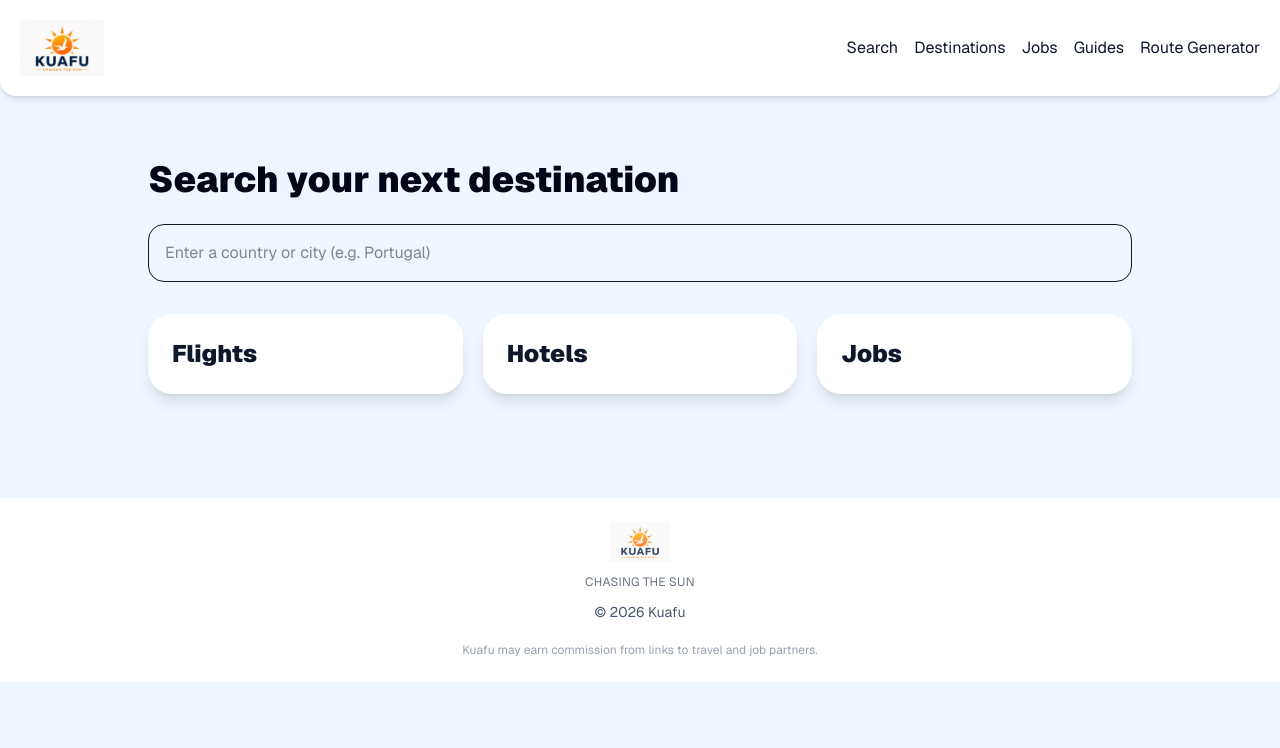
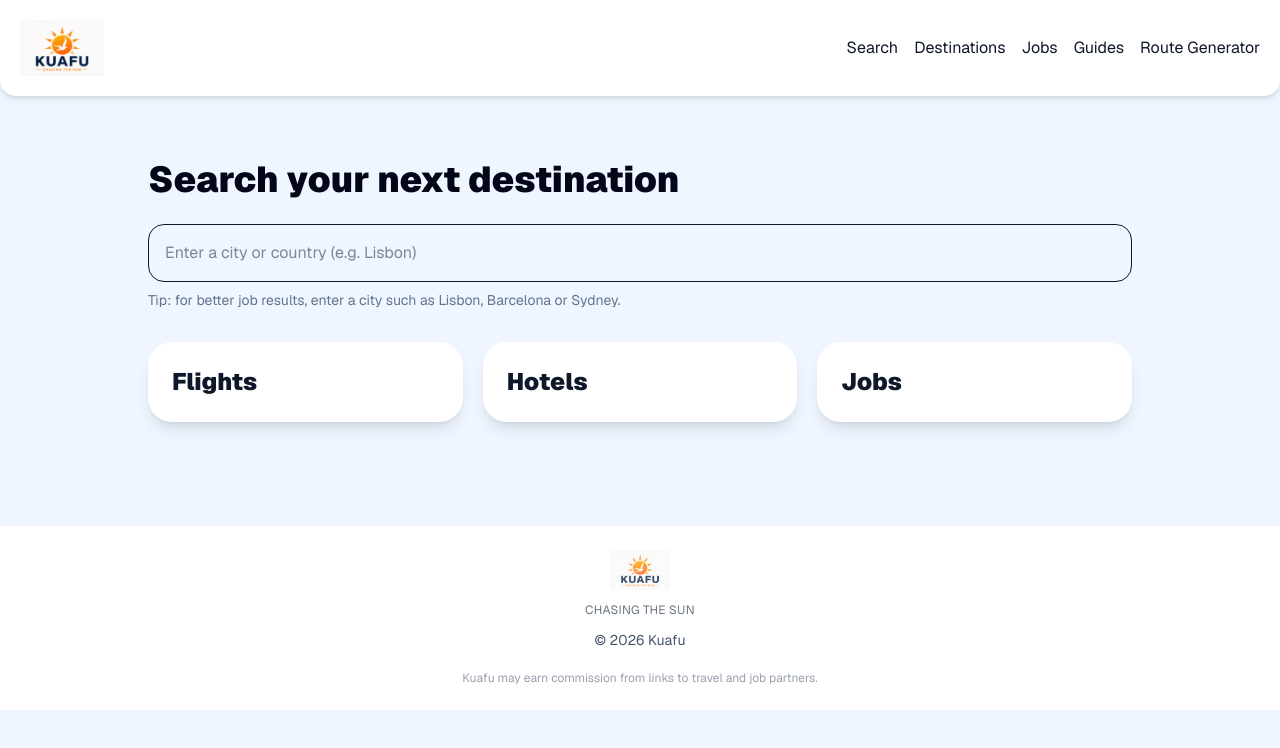
Before and after one commit to fabienproctor-tech/kuafu, a Next.js app: page /search in a window 1280 px wide. Shown: the top 748 px of the page. Built offline with nearby package versions, Linux system fonts and the light colour scheme.

Commit message:
Improve search UX and add safe external links

```diff
--- a/app/search/page.tsx
+++ b/app/search/page.tsx
@@ -30,33 +30,40 @@ function SearchContent() {
 
         <input
           type="text"
-          placeholder="Enter a country or city (e.g. Portugal)"
+          placeholder="Enter a city or country (e.g. Lisbon)"
           className="mt-6 w-full rounded-2xl border p-4"
           value={destination}
           onChange={(e) => setDestination(e.target.value)}
         />
 
+        <p className="mt-2 text-sm text-slate-500">
+          Tip: for better job results, enter a city such as Lisbon, Barcelona or Sydney.
+        </p>
+
         <div className="mt-8 grid gap-5 md:grid-cols-3">
           <a
-            className="rounded-3xl bg-white p-6 shadow-lg"
+            className="rounded-3xl bg-white p-6 shadow-lg hover:shadow-xl transition"
             href={getFlightLink(destination)}
             target="_blank"
+            rel="noopener noreferrer"
           >
             <h2 className="text-2xl font-black">Flights</h2>
           </a>
 
           <a
-            className="rounded-3xl bg-white p-6 shadow-lg"
+            className="rounded-3xl bg-white p-6 shadow-lg hover:shadow-xl transition"
             href={getHotelLink(destination)}
             target="_blank"
+            rel="noopener noreferrer"
           >
             <h2 className="text-2xl font-black">Hotels</h2>
           </a>
 
           <a
-            className="rounded-3xl bg-white p-6 shadow-lg"
+            className="rounded-3xl bg-white p-6 shadow-lg hover:shadow-xl transition"
             href={getJobLink(destination)}
             target="_blank"
+            rel="noopener noreferrer"
           >
             <h2 className="text-2xl font-black">Jobs</h2>
           </a>
```
